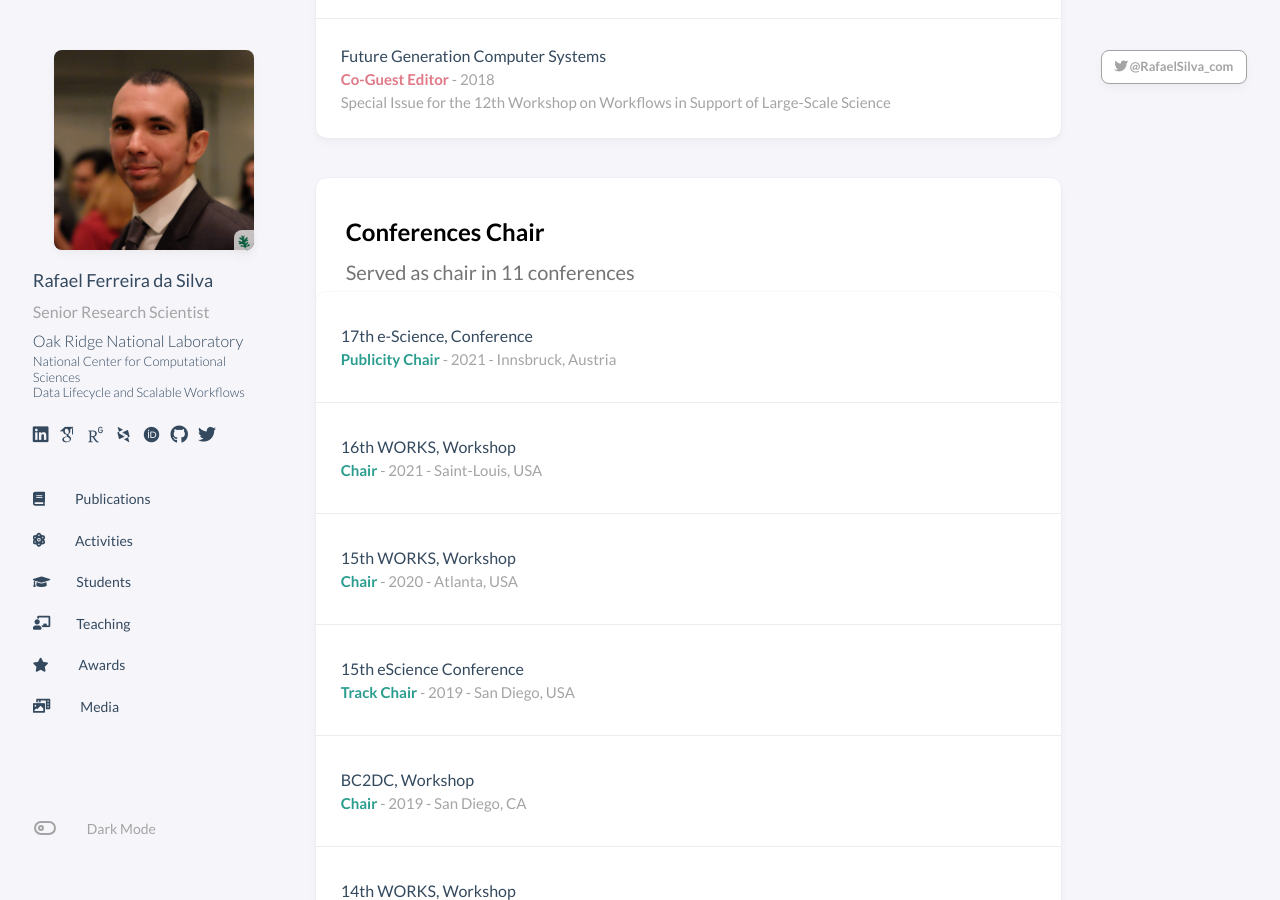
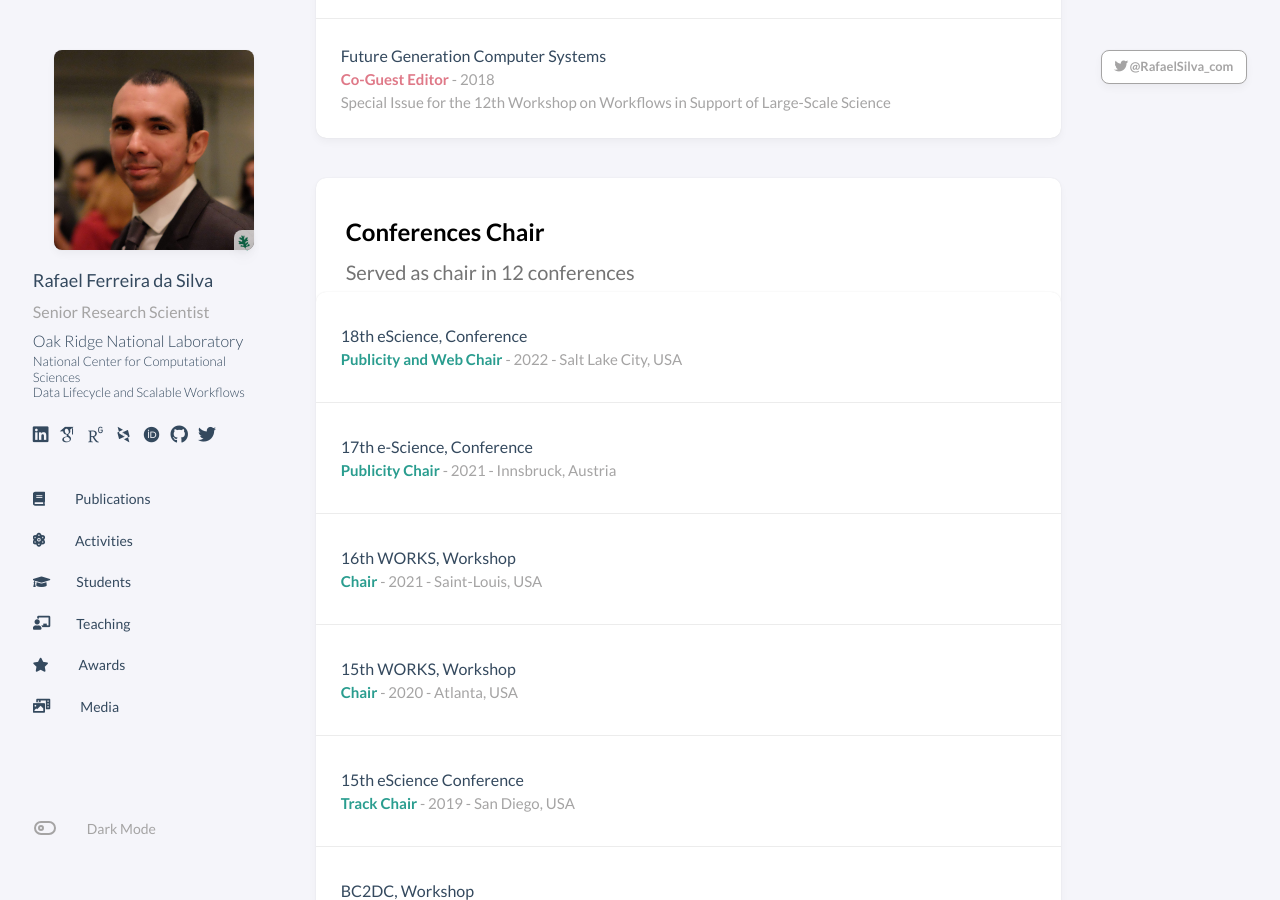
Before and after one commit to rafaelfsilva/rafaelfsilva.github.io, a Jekyll site: the page built from _pages/activities.html, in a window 1280 px wide and 900 px high, scrolled down 712 px. Built offline with Jekyll 4.4.1, drawn with Linux system fonts in a browser that asks for light colours; some web fonts are replaced; a script that is not in the unit is left out; comment, search, counter and statistics services are not loaded.

Commit message:
Update activities_chair.yml

```diff
--- a/_data/activities_chair.yml
+++ b/_data/activities_chair.yml
@@ -1,3 +1,9 @@
+- conference: 18th eScience, Conference
+  role: Publicity and Web Chair
+  year: 2022
+  location: Salt Lake City, USA
+  link: https://escience-conference.org/2022
+
 - conference: 16th WORKS, Workshop
   role: Chair
   year: 2021
```
